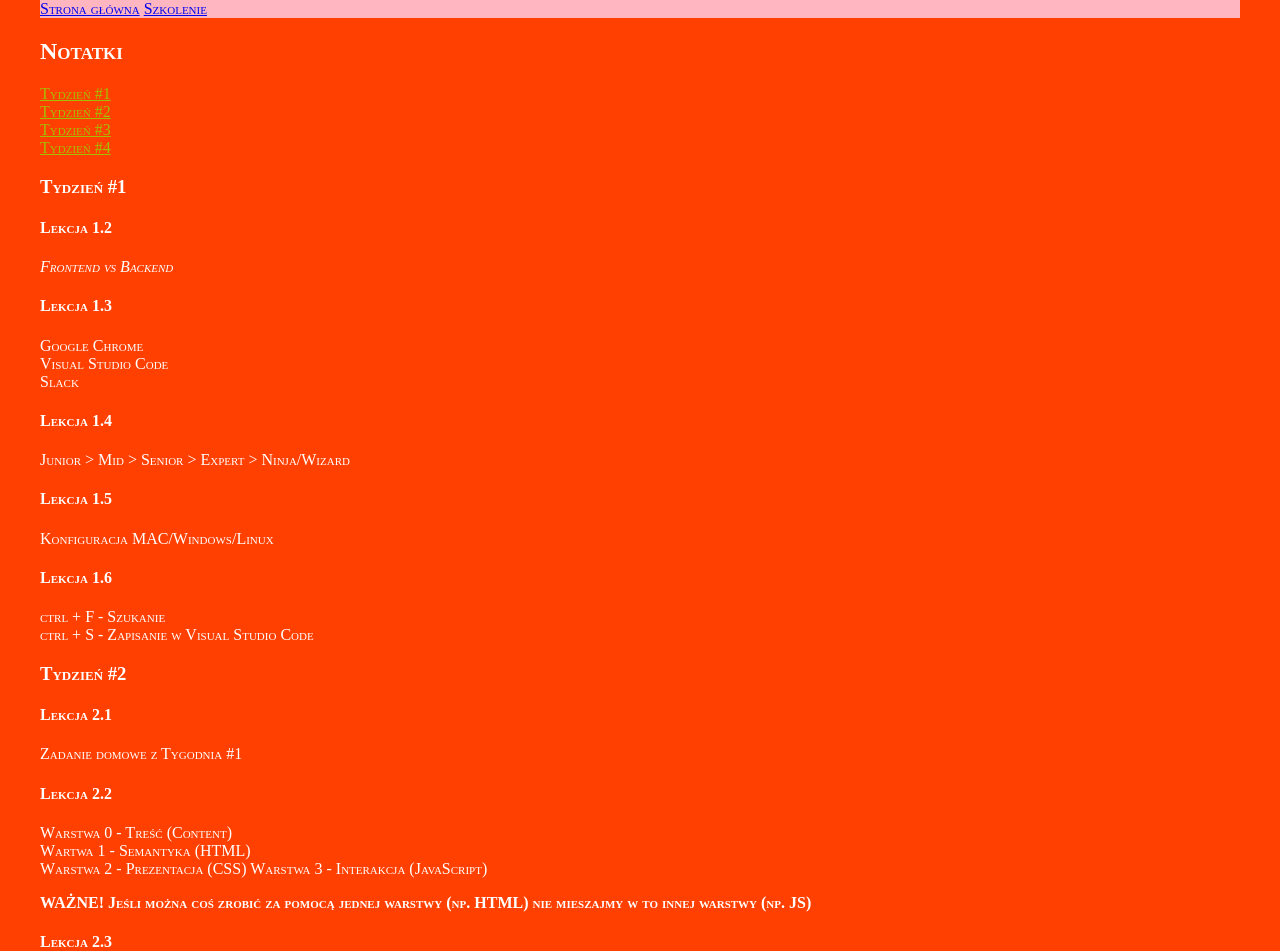
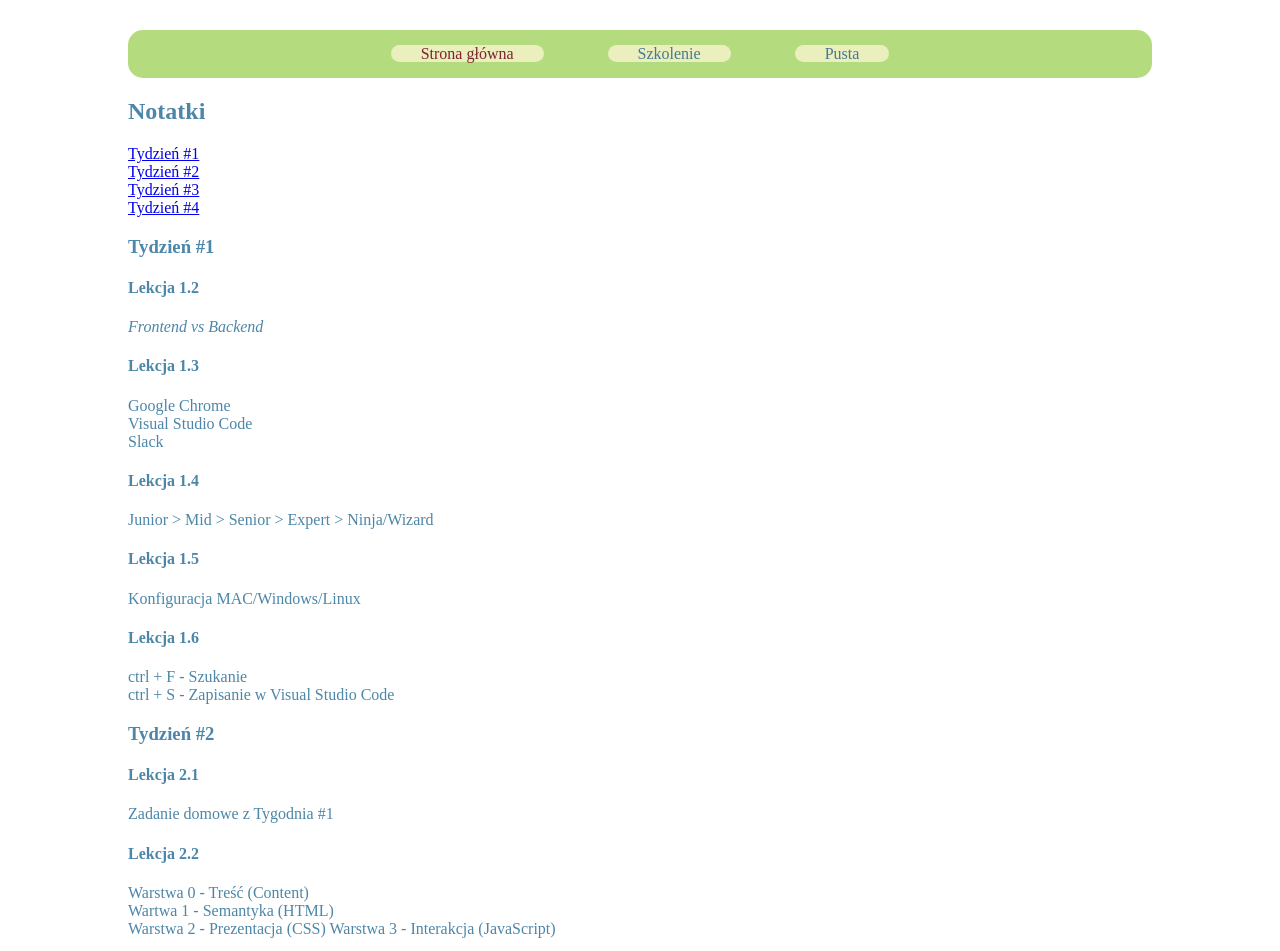
Before and after one commit to piotrleszcz/homepage, a plain HTML site: page szkolenie-html.html in a window 1280 px wide. Shown: the top 951 px of the page. Drawn offline with Linux system fonts and the light colour scheme.

Commit message:
changing classes - BEM

```diff
--- a/style.css
+++ b/style.css
@@ -1,40 +1,82 @@
-body {
-  background: #ff4000;
-  font-style: normal;
-  font-variant: small-caps;
-  font-stretch: semi-expanded;
+.article{
+
 }
 
-.centered{
-width: 1200px;
-margin: auto;
+.article__content{
+
 }
 
-.first-name {
-  color: #faaa8d;
+.article__content--lesson{
+
 }
 
-.notes-first {
-  color: #520e0e;
-}
-footer {
-  font-family: "Gill Sans", "Gill Sans MT", Calibri, "Trebuchet MS", sans-serif;
-  color: #ec0909;
+.article__content--text{
+
 }
 
-#notes {
-  color: #ffffff;
+.article__content--header{
+
 }
 
-#notes-szkolenie {
-  color: #ffffff;
+.article__head{
+
 }
 
-.navigate {
-  color: #000000;
-  background-color: lightpink;
+.article__navigation{
+
 }
 
-.inside-link {
-  color: #a5be00;
+.bottom{
+
 }
+
+.bottom__link{
+
+}
+
+
+.centered{
+  width: 80%;
+  margin: auto;
+  padding-top: 30px;
+  color: #4C86A8
+
+}
+
+.navigation{
+  position: relative;
+  background-color: #B4DC7F;
+  padding: 15px;
+  border-radius: 15px;
+  text-align: center;
+
+}
+
+.navigation__link{
+  color: #477890;
+  background-color: #EAEFBD;
+  padding: 0px 30px;
+  border-style: 20px solid;
+  border-radius: 30px;
+  border-color: #EAEFBD;
+  text-align: center;
+  margin: 30px;
+  text-decoration: white;
+
+}
+
+.navigation__link--homepage{
+  color:rgb(124, 36, 48);
+}
+
+.top{
+
+}
+
+.top__image{
+  width: "20%";
+}
+
+.top__name{
+
+}
--- a/szkolenie-html.html
+++ b/szkolenie-html.html
@@ -8,54 +8,57 @@
   </head>
 
   <body class="centered">
-    <header id="top-szkolenie">
-      <nav class="navigate">
-        <a href="index.html">Strona główna</a>
-        <a href="szkolenie-html.html">Szkolenie</a>
+    <header id="header">
+      <nav class="navigation">
+        <a class="navigation__link navigation__link--homepage" href="index.html">Strona główna</a>
+        <a class="navigation__link" href="szkolenie-html.html">Szkolenie</a>
+        <a class="navigation__link" href="empty.html">Pusta</a>
       </nav>
     </header>
 
     <main>
-      <section id="notes-szkolenie">
-        <h2><strong>Notatki</strong></h2>
-        <nav>
-          <a class="inside-link" href="#first-week">Tydzień #1</a><br />
-          <a class="inside-link" href="#second-week">Tydzień #2</a><br />
-          <a class="inside-link" href="#third-week">Tydzień #3</a><br />
-          <a class="inside-link" href="#fourth-week">Tydzień #4</a>
+      <section class="article" id="notes">
+        <h2 class="article__head"><strong>Notatki</strong></h2>
+
+        <nav class="article__navigation">
+          <a class="article__navigation" href="#first-week">Tydzień #1</a><br />
+          <a class="article__navigation" href="#second-week">Tydzień #2</a><br />
+          <a class="article__navigation" href="#third-week">Tydzień #3</a><br />
+          <a class="article__navigation" href="#fourth-week">Tydzień #4</a>
         </nav>
-        <article>
-          <h3 id="first-week">Tydzień #1</h3>
-          <h4>Lekcja 1.2</h4>
-          <p><i>Frontend vs Backend</i></p>
-          <h4>Lekcja 1.3</h4>
-          <p>Google Chrome<br />Visual Studio Code<br />Slack</p>
-          <h4>Lekcja 1.4</h4>
-          <p>Junior > Mid > Senior > Expert > Ninja/Wizard</p>
-          <h4>Lekcja 1.5</h4>
-          <p>Konfiguracja MAC/Windows/Linux</p>
-          <h4>Lekcja 1.6</h4>
-          <p>
+
+        <article class="article__content">
+          <h3 class="article__content article__content--header" id="first-week">Tydzień #1</h3>
+          <h4 class="article__content article__content--lesson">Lekcja 1.2</h4>
+          <p class="article__content article__content--text"><i>Frontend vs Backend</i></p>
+          <h4 class="article__content article__content--lesson">Lekcja 1.3</h4>
+          <p class="article__content article__content--text">Google Chrome<br />Visual Studio Code<br />Slack</p>
+          <h4 class="article__content article__content--lesson">Lekcja 1.4</h4>
+          <p class="article__content article__content--text">Junior > Mid > Senior > Expert > Ninja/Wizard</p>
+          <h4 class="article__content article__content--lesson">Lekcja 1.5</h4>
+          <p class="article__content article__content--text">Konfiguracja MAC/Windows/Linux</p>
+          <h4 class="article__content article__content--lesson">Lekcja 1.6</h4>
+          <p class="article__content article__content--text">
             ctrl + F - Szukanie<br />ctrl + S - Zapisanie w Visual Studio Code
           </p>
-          <h3 id="second-week">Tydzień #2</h3>
-          <h4>Lekcja 2.1</h4>
-          <p>Zadanie domowe z Tygodnia #1</p>
-          <h4>Lekcja 2.2</h4>
-          <p>
+          <h3 class="article__content article__content--header" id="second-week">Tydzień #2</h3>
+          <h4 class="article__content article__content--lesson">Lekcja 2.1</h4>
+          <p class="article__content article__content--text">Zadanie domowe z Tygodnia #1</p>
+          <h4 class="article__content article__content--lesson">Lekcja 2.2</h4>
+          <p class="article__content article__content--text">
             Warstwa 0 - Treść (Content)<br />
             Wartwa 1 - Semantyka (HTML)<br />
             Warstwa 2 - Prezentacja (CSS) Warstwa 3 - Interakcja (JavaScript)
           </p>
-          <p>
+          <p class="article__content article__content--text">
             <strong
-              >WAŻNE! Jeśli można coś zrobić za pomocą jednej warstwy (np. HTML)
+            >WAŻNE! Jeśli można coś zrobić za pomocą jednej warstwy (np. HTML)
               nie mieszajmy w to innej warstwy (np. JS)</strong
             >
           </p>
-          <h4>Lekcja 2.3</h4>
-          <p>HTML = HyperText Markup Language</p>
-          <p>
+          <h4 class="article__content article__content--lesson">Lekcja 2.3</h4>
+          <p class="article__content article__content--text">HTML = HyperText Markup Language</p>
+          <p class="article__content article__content--text">
             Odpowiada za treść (jej właściwe opakowanie)<br />
             Składa się ze znaczników/tagów/elementów<br />
             Semantyczny = mający znaczenie<br />
@@ -63,23 +66,25 @@
             Nowy projekt (homepage) - index.html<br />
             ! + TAB - szkielet strony
           </p>
-          <h4>Lekcja 2.4</h4>
-          <p>
+          <h4 class="article__content article__content--lesson">Lekcja 2.4</h4>
+          <p class="article__content article__content--text">
             CSS = Cascading Style Sheets (Kaskadowe Arkusze Stylów)<br />
             Odpowiada za prezentację strony<br />
             Rozszerzenie .css<br />
             Nowy projekt (homepage) - style.ccs
           </p>
-          <h3 id="third-week">Tydzień #3</h3>
-          <h3 id="fourth-week">Tydzień #4</h3>
+          <h3 class="article__content article__content--header" id="third-week">Tydzień #3</h3>
+          <h3 class="article__content article__content--header" id="fourth-week">Tydzień #4</h3>
         </article>
       </section>
     </main>
 
-    <footer>
+    <footer class="bottom">
       Cała treść strony została przygotowana na potrzeby WTF: Co Ten Frontend, a
       jej treść nie musi być prawdą
-      <a href="#top-szkolenie">Wróć do góry strony</a>
+      <a class="bottom__link" href="#header">Wróć do góry strony</a>
     </footer>
+
+    <script src="main.js"></script>
   </body>
 </html>
```
Also changed, not shown: empty.html (added, +29 -0 lines), index.html (+54 -53 lines).
